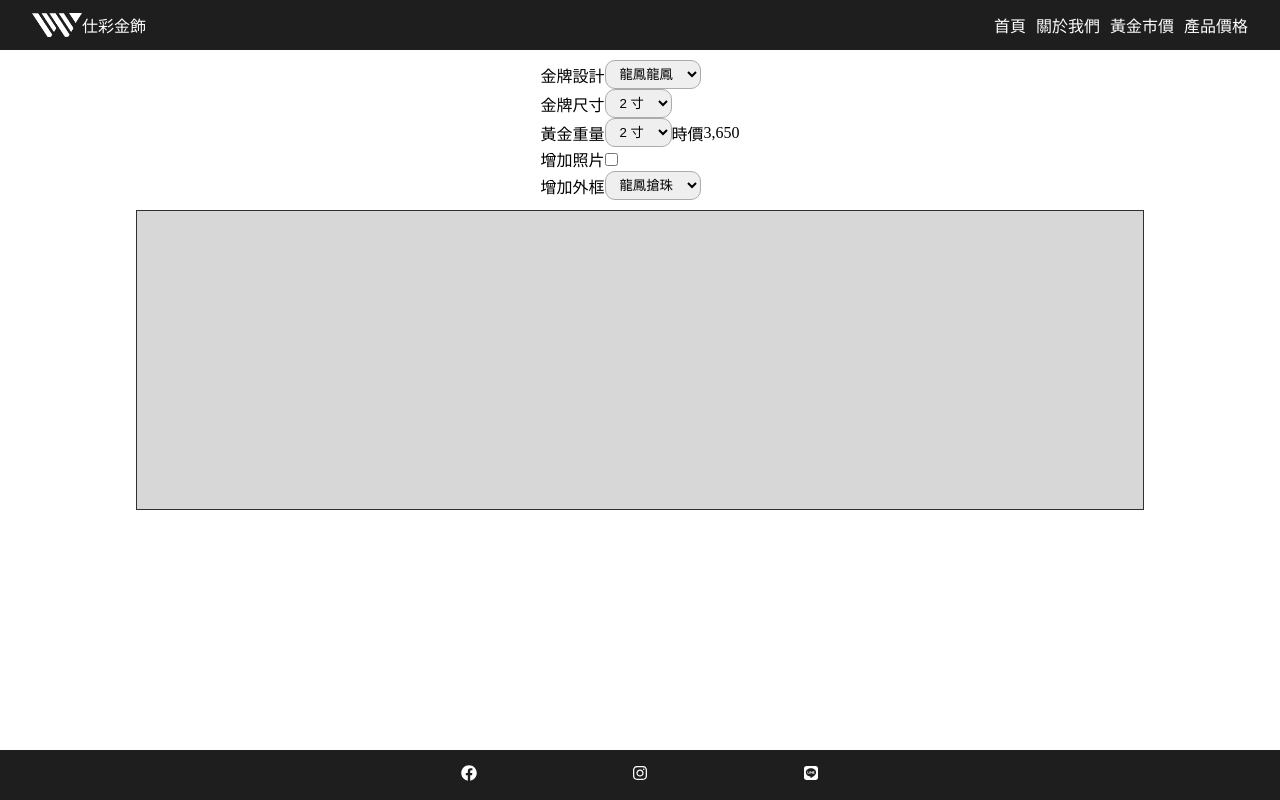
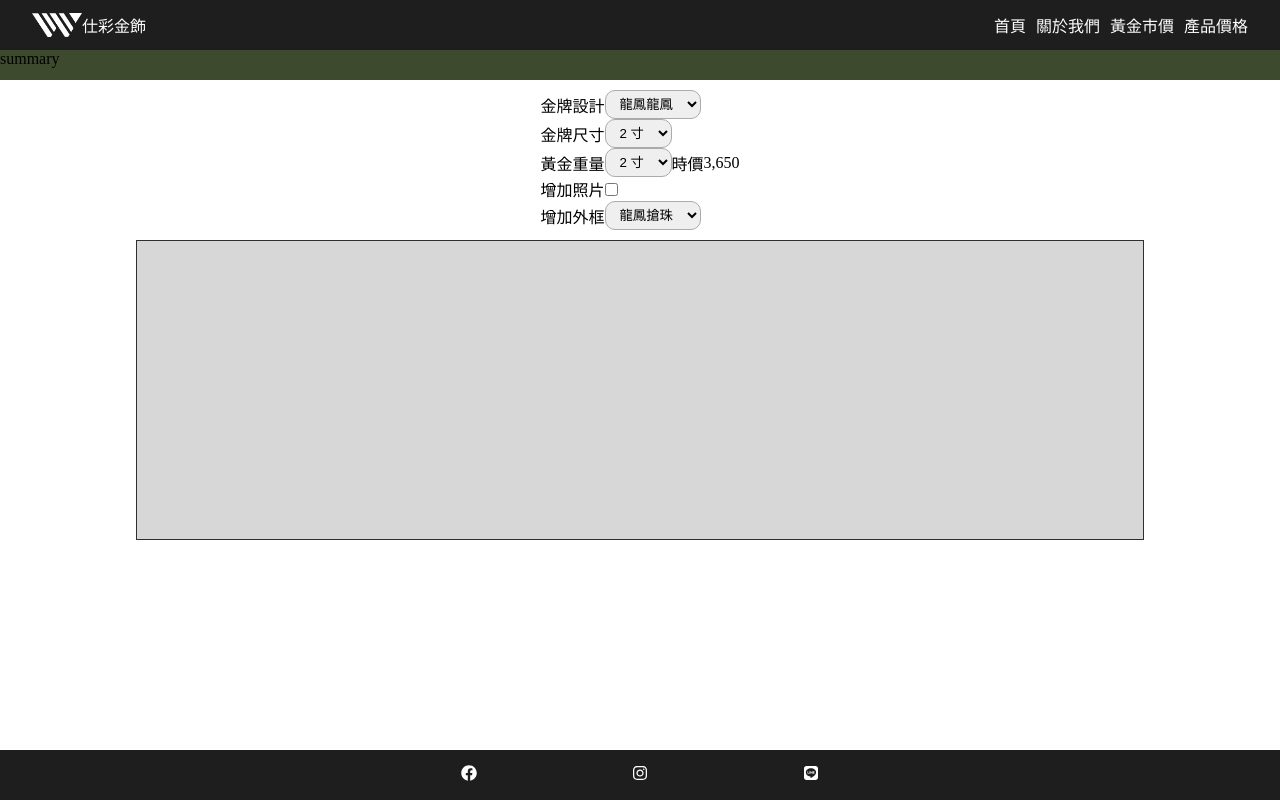
Before and after one commit to kkuanhui/w9999gold, a React (Create React App) app: page /product/plate-deities in a window 1280 px wide. Built offline with nearby package versions, Linux system fonts and the light colour scheme.

Commit message:
constructure product functinoality

```diff
--- a/src/NavBar.js
+++ b/src/NavBar.js
@@ -1,6 +1,6 @@
 import icon from "./static/image/w9999gold-icon.png";
 import React, { useState } from "react";
-import { Link } from "react-router-dom";
+import { Routes, Route, Link } from "react-router-dom";
 
 const NavBar = () => {
   const [isChecked, setIsChecked] = useState(false);
@@ -8,12 +8,9 @@ const NavBar = () => {
     setIsChecked(!isChecked);
   };
   return (
+    <div>
       <nav id="navbar" className="black-theme-block">
-      <a
-        href="/"
-        className="navbar-block"
-        style={{ display: "flex" }}
-        >
+        <a href="/" className="navbar-block" style={{ display: "flex" }}>
           <img src={icon} alt="icon" width="50" height="24.33"></img>
           <div>仕彩金飾</div>
         </a>
@@ -47,7 +44,25 @@ const NavBar = () => {
           </div>
         </div>
       </nav>
+
+      <div>
+        <Routes>
+          <Route path="/product/*" element={<ProductPriceSummary></ProductPriceSummary>}></Route>
+        </Routes>
+      </div>
+
+    </div>
   );
 };
 
+const ProductPriceSummary = () => {
+  return (
+    <Routes>
+      <Route index></Route>
+      <Route path="*" element={<div style={{ width: "100%", height: "30px", backgroundColor:"#3e4a2d"}}>summary</div>}></Route>
+    </Routes>
+
+  )
+};
+
 export default NavBar;
--- a/src/PlateDeities.js
+++ b/src/PlateDeities.js
@@ -1,4 +1,4 @@
-import React, {useRef, useEffect} from "react"
+import React, {useRef, useEffect, useState} from "react"
 
 const PlateDeities = () => {
   return(
@@ -55,7 +55,7 @@ const PlateOptions = () => {
 const PlateCanvas = () => {
 
   const canvasRef = useRef()
-
+  const [windowWidth, setWindowWidth] = useState(window.innerWidth)
   useEffect(() => {
     const canvas = canvasRef.current
     const ctx = canvas.getContext("2d");
@@ -88,6 +88,7 @@ const PlateCanvas = () => {
     canvas.addEventListener('mousedown', positionStart)
     canvas.addEventListener('mouseup', positionFinish)
     canvas.addEventListener('mousemove', draw)
+    window.addEventListener('resize', setWindowWidth)
   })
 
   return (
```
Lines whose indentation alone changed are shown as unchanged.
